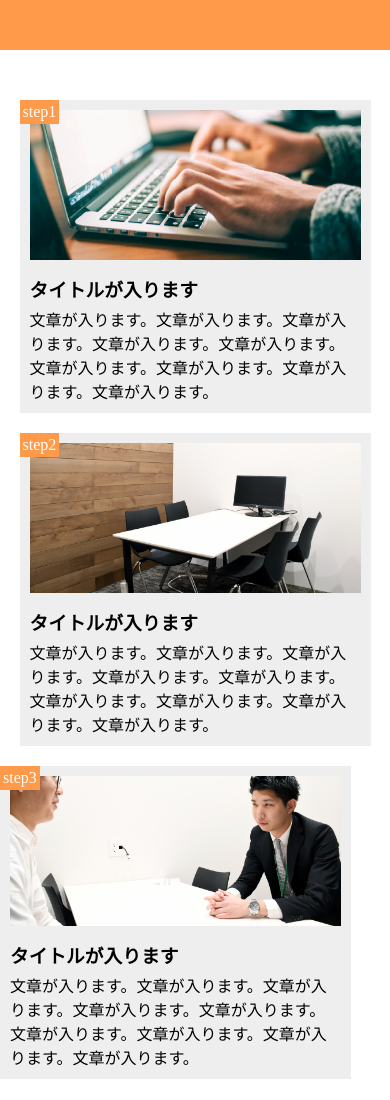
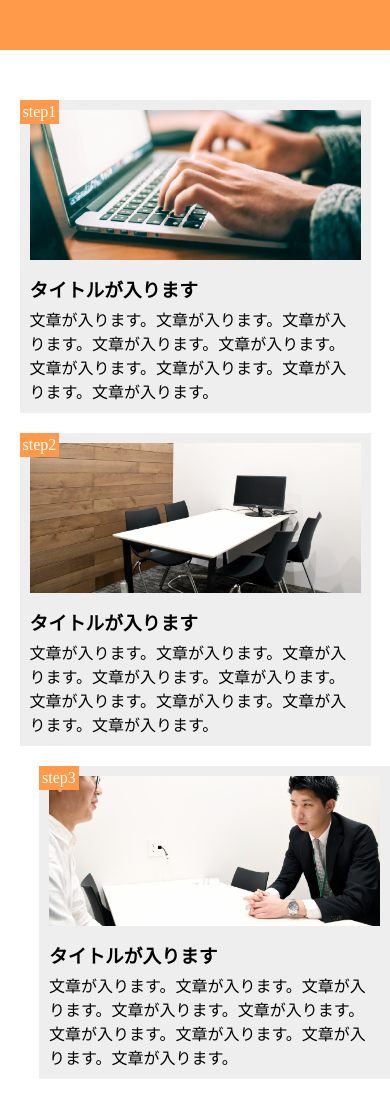
Before and after one commit to LIFERprpr/git-chapter10_kadai, a plain HTML site: page index.html in a window 390 px wide. Shown: the top 1100 px of the page. Drawn offline with Linux system fonts and the light colour scheme.

Commit message:
Update 三番目の画像の位置修正

```diff
--- a/style.css
+++ b/style.css
@@ -86,6 +86,6 @@ main {
   .back-color:last-child{
     margin-bottom: 0;
     margin-top: 0;
-    margin-right: 40px;
+    margin-right: ;
   }
 }
```
